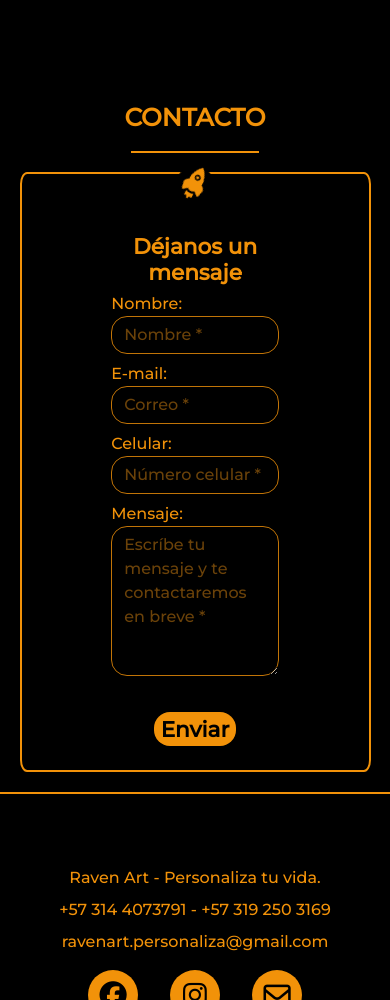
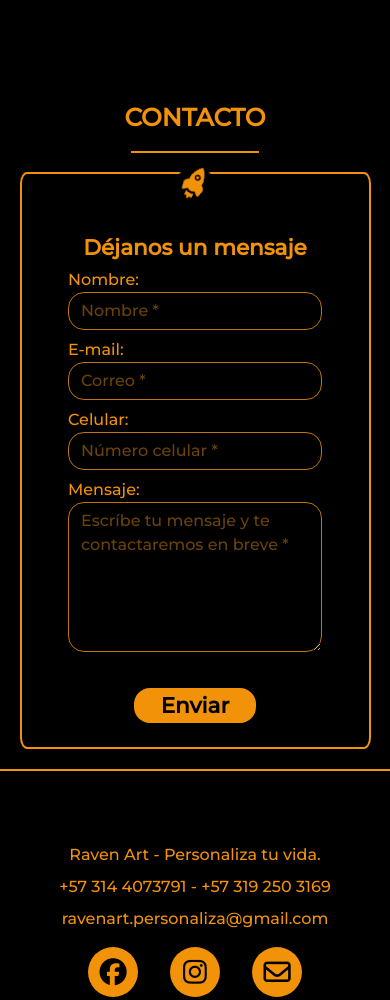
Before and after one commit to JuandGomezS/Proyecto-Final-CH, a website: page index.html in a window 390 px wide. Shown: the part 7173-8173 px from the top of the page. Drawn offline with nearby package versions, Linux system fonts and the light colour scheme.

Commit message:
Textos testimonios 2

```diff
--- a/scss/components/_contact.scss
+++ b/scss/components/_contact.scss
@@ -118,6 +118,9 @@
 			.form-control {
 				border-radius: 1rem;
 			}
+			form {
+				padding: 2rem 1rem 1.5rem;
+			}
 			.btnContact {
 				width: 25%;
 				border: none;
```
Also changed, not shown: css/style.css, 1 other file.
